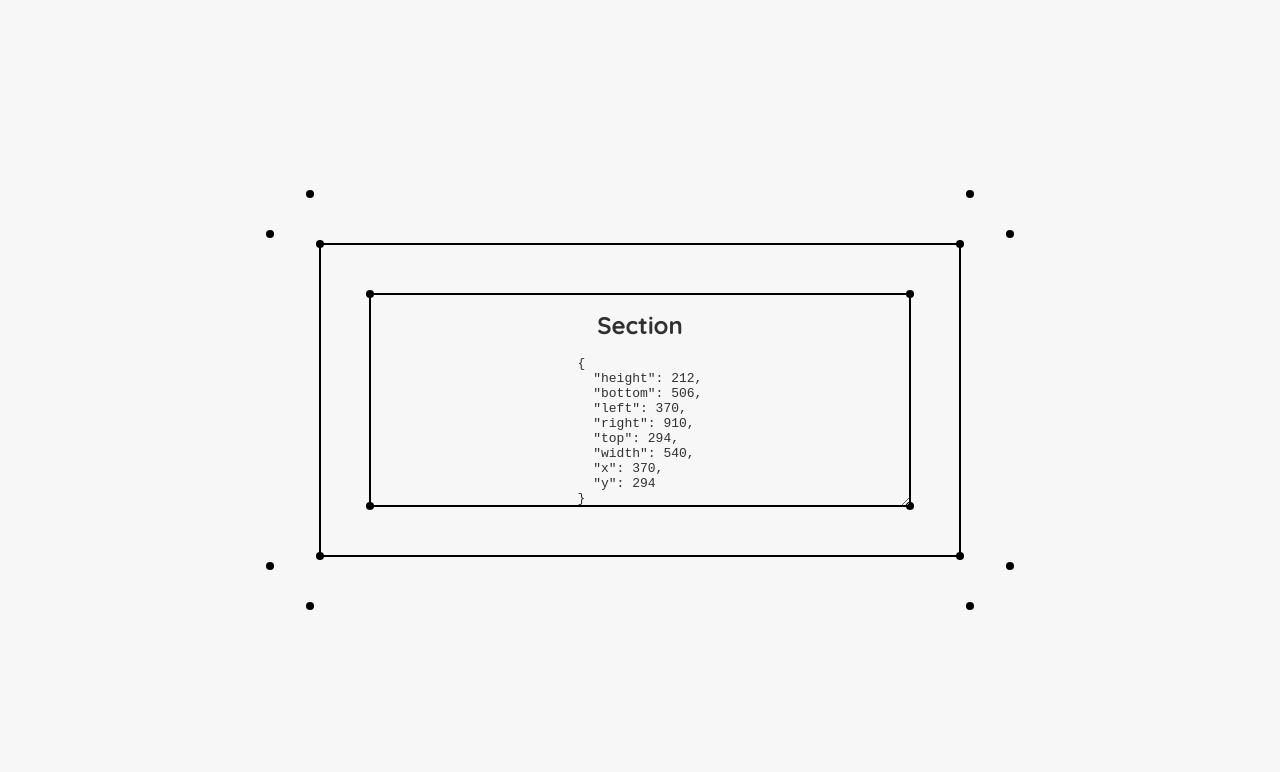
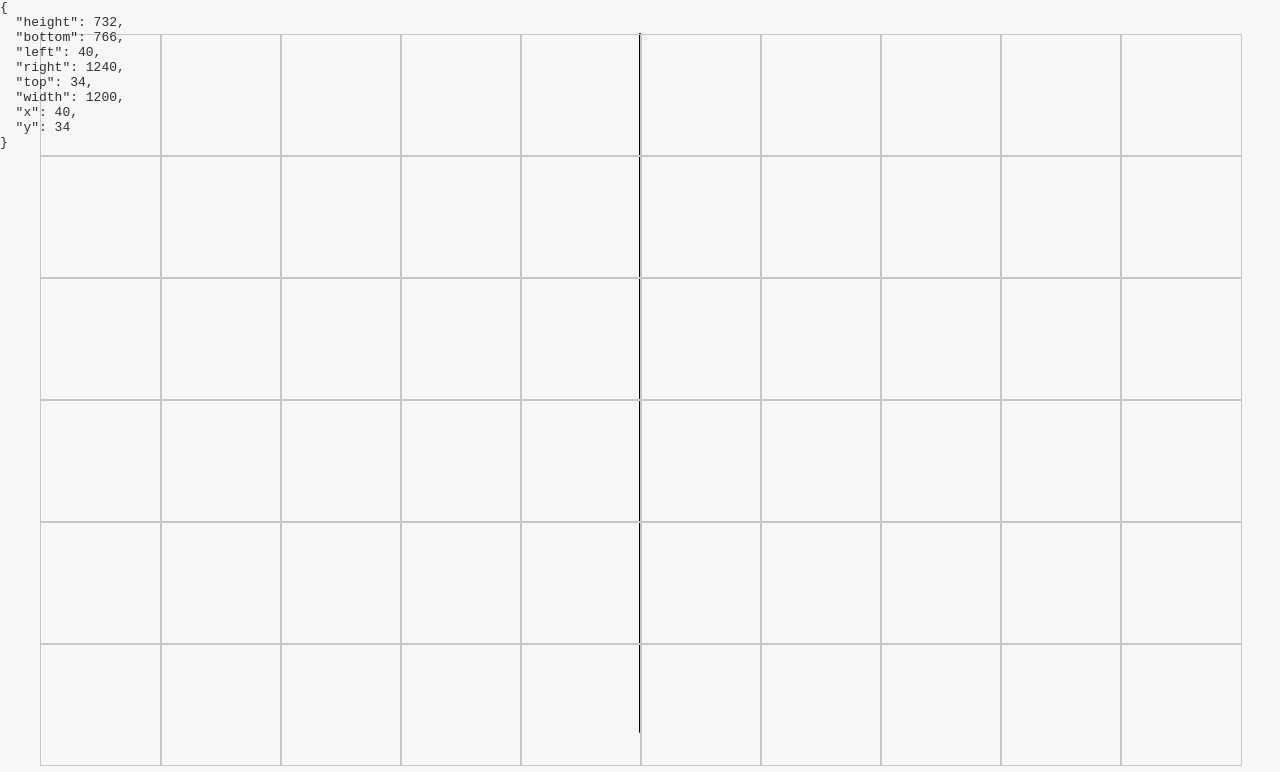
Before and after one commit to JeremyGillard/lab, a Nuxt app: page / in a window 1280 px wide. Shown: the top 772 px of the page. Built offline with nearby package versions, Linux system fonts and the light colour scheme.

Commit message:
Lab for generated Timeline

```diff
--- /dev/null
+++ b/components/Block.vue
@@ -0,0 +1,35 @@
+<template>
+  <div @click="toggleSection" class="square">
+    <div v-show="isThereSection" class="section"></div>
+  </div>
+</template>
+
+<script setup lang="ts">
+const props = defineProps<{
+  size: number;
+}>();
+
+const isThereSection = ref<boolean>(false);
+function toggleSection() {
+  isThereSection.value = !isThereSection.value;
+}
+
+const squaresSizeCSS = computed(() => `${props.size}px`);
+</script>
+
+<style scoped>
+.square {
+  width: v-bind(squaresSizeCSS);
+  height: v-bind(squaresSizeCSS);
+  border: solid 1px rgb(199, 199, 199);
+  cursor: pointer;
+}
+.square:hover {
+  background: #83d5db9d;
+}
+.section {
+  width: 100%;
+  height: 100%;
+  background: #52c4cc;
+}
+</style>
--- a/components/BoundingBevelledPoints.vue
+++ b/components/BoundingBevelledPoints.vue
@@ -28,6 +28,8 @@
       r="4"
     />
     <circle class="circle" :cx="ps.left.top.x" :cy="ps.left.top.y" r="4" />
+    <text x="65" y="55">bevel: {{ bevel }}</text>
+    <text x="65" y="75">padding: {{ padding }}</text>
   </g>
 </template>
 
--- /dev/null
+++ b/components/TheLine.vue
@@ -0,0 +1,61 @@
+<template>
+  <div class="the-line">
+    <div ref="area">
+      <slot></slot>
+    </div>
+    <pre class="marker">{{ areaBounding }}</pre>
+    <div class="draw-area">
+      <svg class="svg">
+        <path class="path" :d="d" />
+      </svg>
+    </div>
+  </div>
+</template>
+
+<script setup lang="ts">
+import { useElementBounding } from "@vueuse/core";
+
+const area = ref<HTMLElement | null>(null);
+const areaBounding = useElementBounding(area);
+
+const midArea = computed(() => {
+  const width = areaBounding.width.value;
+  const left = areaBounding.left.value;
+  return width / 2 + left;
+});
+
+const d = computed(() => {
+  return `M${midArea.value} ${areaBounding.top.value} V${areaBounding.height.value}`;
+});
+</script>
+
+<style scoped>
+.the-line {
+  display: flex;
+  flex-flow: column nowrap;
+  justify-content: center;
+  align-items: center;
+}
+.marker {
+  position: absolute;
+  top: 0;
+  left: 0;
+}
+.draw-area {
+  position: absolute;
+  top: 0;
+  right: 0;
+  bottom: 0;
+  left: 0;
+  z-index: -1;
+}
+.svg {
+  width: 100%;
+  height: 100vh;
+}
+.path {
+  stroke: black;
+  stroke-width: 2px;
+  stroke-linecap: round;
+}
+</style>
--- a/nuxt.config.ts
+++ b/nuxt.config.ts
@@ -1,5 +1,28 @@
 // https://nuxt.com/docs/api/configuration/nuxt-config
 export default defineNuxtConfig({
+    app: {
+        head: {
+          htmlAttrs: {
+            lang: 'en'
+          },
+          charset: 'utf-8',
+          viewport: 'width=device-width, initial-scale=1, minimal-ui',
+          title: 'Jeremy Gillard',
+          meta: [
+            { name: 'description', content: 'System Administrator, .NET, Javascript, Python Developer, Cyber Security and Cloud enthousiast.' },
+            { name: 'keywords', content: 'Full Stack, Developer, Devops, Freelance, JavaScript, Html, CSS, Python, C#.' },
+            { name: 'og:description', content: 'System Administrator, .NET, Javascript, Python Developer, Cyber Security and Cloud enthousiast.' },
+            { name: 'og:title', content: 'Jeremy Gillard' },
+            { name: 'twitter:title', content: 'Jeremy Gillard' },
+            { name: 'google-site-verification', content: 'yMwq5_himi0_H59TnD8WTJvdYnyiU4E9JcnXt3rddW0' }
+          ],
+          script: [
+            {
+              src: 'https://kit.fontawesome.com/eb5ef3cbe3.js'
+            }
+          ]
+        }
+    },
     css: [
         '@/assets/css/global.css'
     ]
--- a/pages/index.vue
+++ b/pages/index.vue
@@ -1,57 +1,51 @@
 <template>
-  <main>
-    <svg class="svg">
-      <BoundingRect :coords="coords" />
-      <BoundingPoints :coords="coords" />
-      <BoundingPaddedRect :coords="coords" :padding="50" />
-      <BoundingPaddedPoints :coords="coords" :padding="50" />
-      <BoundingBevelledPoints :coords="coords" :padding="100" :bevel="40" />
-    </svg>
-    <AppSection ref="appsection" />
+  <main ref="main" class="home">
+    <TheLine>
+      <div class="grid-container">
+        <Block
+          :size="squaresSize"
+          v-for="(block, index) in blocks"
+          :key="index"
+          class="square"
+        />
+      </div>
+    </TheLine>
+    <!-- <pre>{{ mainBounding }}</pre> -->
   </main>
 </template>
 
 <script setup lang="ts">
-interface ISectionCoordinates {
-  top: number;
-  right: number;
-  bottom: number;
-  left: number;
-}
+import { useElementBounding } from "@vueuse/core";
 
-const appsection = ref(null);
-const coords = ref<ISectionCoordinates>({
-  top: 0,
-  right: 0,
-  bottom: 0,
-  left: 0,
-});
+const squaresSize = ref<number>(120);
+const squaresSizeCSS = computed(() => `${squaresSize.value}px`);
 
-watchEffect(() => {
-  if (appsection.value) {
-    const { top, right, bottom, left } = appsection.value.elementBounding;
-    coords.value.top = top.value;
-    coords.value.right = right.value;
-    coords.value.bottom = bottom.value;
-    coords.value.left = left.value;
-  }
+const main = ref<HTMLElement | null>(null);
+const mainBounding = useElementBounding(main);
+const nWidth = computed(() =>
+  Math.floor(mainBounding.width.value / squaresSize.value)
+);
+const nHeight = computed(() =>
+  Math.floor(mainBounding.height.value / squaresSize.value)
+);
+const blocks = computed(() => {
+  return nWidth.value * nHeight.value;
 });
 </script>
 
 <style scoped>
-main {
+.home {
+  width: 100%;
+  height: 100vh;
   display: flex;
   flex-flow: column nowrap;
   justify-content: center;
   align-items: center;
-  height: 100vh;
 }
-svg {
-  position: absolute;
-  top: 0;
-  left: 0;
-  width: 100%;
-  height: 100vh;
-  z-index: -1;
+.grid-container {
+  display: grid;
+  grid-template-columns: repeat(v-bind(nWidth), v-bind(squaresSizeCSS));
+  justify-content: center;
+  align-items: start;
 }
 </style>
--- /dev/null
+++ b/pages/section.vue
@@ -0,0 +1,90 @@
+<template>
+  <main>
+    <svg :key="compKey" class="svg">
+      <BoundingRect :coords="coords" />
+      <BoundingPoints :coords="coords" />
+      <BoundingPaddedRect :coords="coords" :padding="padding" />
+      <BoundingPaddedPoints :coords="coords" :padding="padding" />
+      <BoundingBevelledPoints
+        :coords="coords"
+        :padding="pbevel"
+        :bevel="bevel"
+      />
+    </svg>
+    <AppSection ref="appsection" />
+    <input
+      type="number"
+      id="bevel"
+      name="bevel"
+      min="10"
+      max="1000"
+      v-model.number="bevel"
+    />
+    <input
+      type="number"
+      id="padding"
+      name="padding"
+      min="10"
+      max="1000"
+      v-model.number="padding"
+    />
+  </main>
+</template>
+
+<script setup lang="ts">
+const padding = ref<number>(50);
+const bevel = ref<number>(40);
+const pbevel = computed(() => padding.value + 50);
+
+interface ISectionCoordinates {
+  top: number;
+  right: number;
+  bottom: number;
+  left: number;
+}
+
+const appsection = ref(null);
+const coords = ref<ISectionCoordinates>({
+  top: 0,
+  right: 0,
+  bottom: 0,
+  left: 0,
+});
+
+const compKey = ref(0);
+const forceRerender = () => {
+  compKey.value += 1;
+};
+
+watch(padding, () => forceRerender());
+watch(bevel, () => forceRerender());
+
+watchEffect(() => {
+  if (appsection.value) {
+    // @ts-ignore: Unreachable code error
+    const { top, right, bottom, left } = appsection.value.elementBounding;
+    coords.value.top = top.value;
+    coords.value.right = right.value;
+    coords.value.bottom = bottom.value;
+    coords.value.left = left.value;
+  }
+});
+</script>
+
+<style scoped>
+main {
+  display: flex;
+  flex-flow: column nowrap;
+  justify-content: center;
+  align-items: center;
+  height: 100vh;
+}
+svg {
+  position: absolute;
+  top: 0;
+  left: 0;
+  width: 100%;
+  height: 100vh;
+  z-index: -1;
+}
+</style>
```
